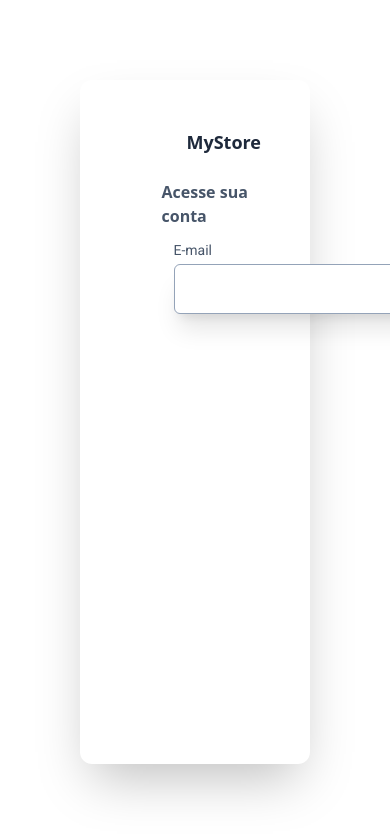
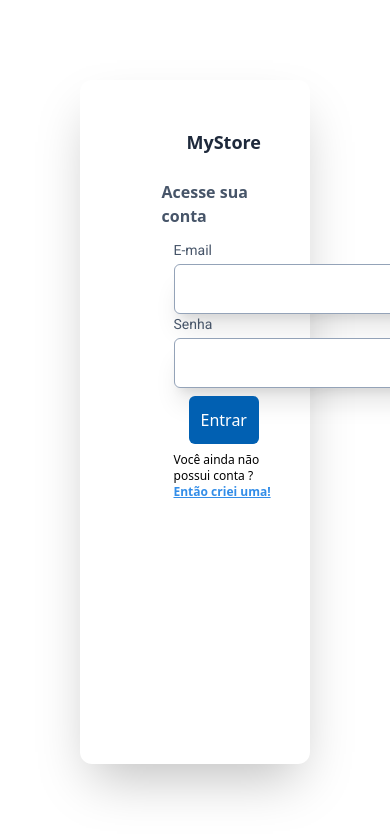
Before and after one commit to Raul26-tech/MyClothes, a React (Vite) app: page /login in a window 390 px wide. Shown: the top 838 px of the page. Built offline with nearby package versions, Linux system fonts and the light colour scheme.

Commit message:
Ajustando contexto

```diff
--- a/src/contexts/MainContext.tsx
+++ b/src/contexts/MainContext.tsx
@@ -1,4 +1,5 @@
-import { ReactNode, createContext } from 'react';
+import { ReactNode, createContext, useCallback, useMemo } from 'react';
+import { api } from '../services/api';
 
 interface IUser {
     name: string;
@@ -7,11 +8,11 @@ interface IUser {
 
 interface IMainContext {
     user?: IUser;
-    signIn?: (email: string, password: string) => void;
-    signOut?: () => void;
+    signIn?: (email: string, password: string) => Promise<void>;
+    signOut?: () => Promise<void>;
 }
 
-export const MainContext = createContext({} as IMainContext);
+export const MainContext = createContext<IMainContext>({} as IMainContext);
 
 interface IMainProviderProps {
     children: ReactNode;
--- /dev/null
+++ b/src/contexts/useAuth.ts
@@ -0,0 +1,6 @@
+import { useContext } from 'react';
+import { MainContext } from './MainContext';
+
+export function useAuth() {
+    return useContext(MainContext);
+}
--- a/src/pages/Login/index.tsx
+++ b/src/pages/Login/index.tsx
@@ -2,9 +2,24 @@ import { useContext } from 'react';
 import Titles from '../../components/Titles';
 import { MainContext } from '../../contexts/MainContext';
 import { Input } from '../../components/Input';
+import { Link } from 'react-router-dom';
+import { SubmitHandler, useForm } from 'react-hook-form';
+import Button from '../../components/Buttom';
+
+interface IFormProps {
+    email: string;
+    password: string;
+}
 
 export default function Login() {
     const { signIn } = useContext(MainContext);
+
+    const { register, handleSubmit, formState } = useForm<IFormProps>({
+        defaultValues: {
+            email: '',
+            password: '',
+        },
+    });
 
     return (
         <>
@@ -17,8 +32,34 @@ export default function Login() {
                             <span className="font-montserra font-semibold text-slate-600">
                                 Acesse sua conta
                             </span>
-                            <div className="w-full h-full p-3 justify-start items-center">
-                                <Input label="E-mail" disabled />
+                            <div className="w-full h-full flex flex-col p-3 space-y-2  items-center">
+                                <form className="w-full">
+                                    <Input
+                                        label="E-mail"
+                                        {...register('email')}
+                                        error={formState.errors.email}
+                                    />
+                                    <Input
+                                        label="Senha"
+                                        {...register('password')}
+                                        error={formState.errors.password}
+                                    />
+                                </form>
+                                <Button
+                                    pattern="primary"
+                                    type="submit"
+                                    addClassName="text-white md:w-full"
+                                >
+                                    Entrar
+                                </Button>
+                                <div className="w-full flex justify-end items-center">
+                                    <Link to="/" className="text-xs">
+                                        Você ainda não possui conta ?{' '}
+                                        <strong className="text-theme-blue-50 underline">
+                                            Então criei uma!
+                                        </strong>
+                                    </Link>
+                                </div>
                             </div>
                         </div>
                     </div>
```
